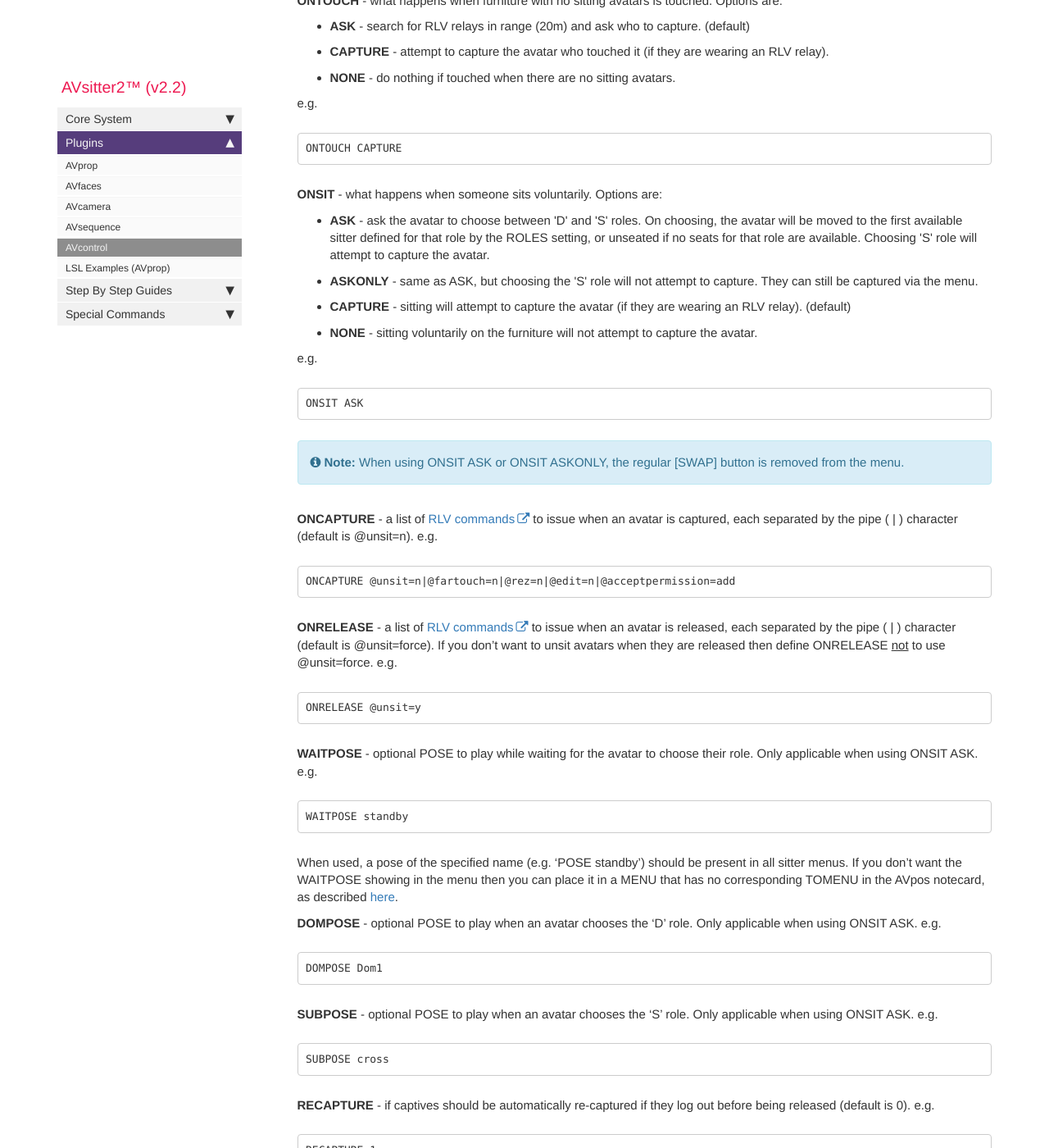
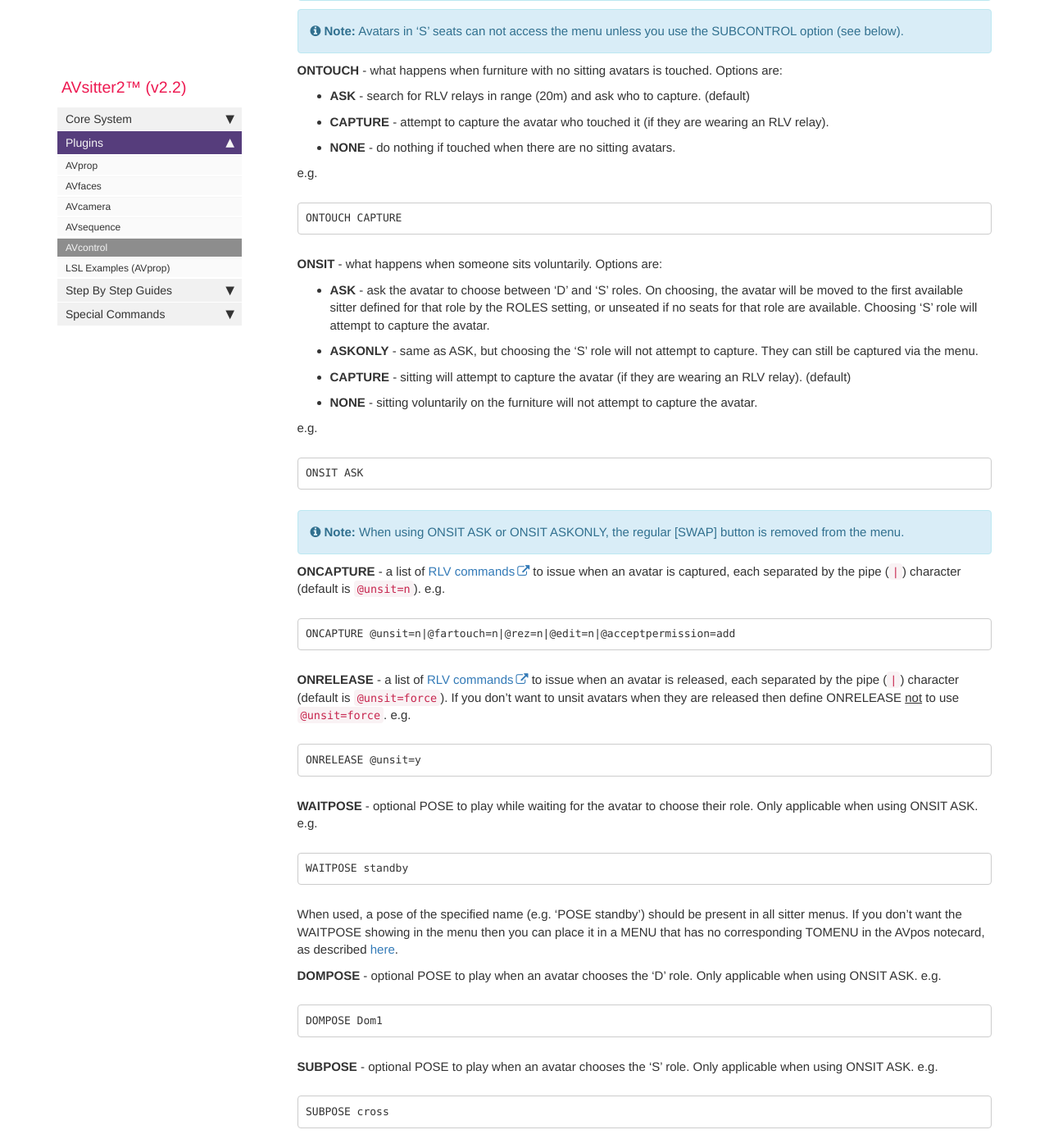
Before and after one commit to AVsitter/avsitter.github.io, a Jekyll site: the page built from pages/avsitter2/avsitter2_control.md, in a window 1280 px wide and 1400 px high, scrolled down 2514 px. Shown: the whole window at 82% size. Built offline with Jekyll 4.4.1, drawn with Linux system fonts in a browser that asks for light colours; nearby versions of some CDN libraries; comment, search, counter and statistics services are not loaded; some of the changed text lies outside the part shown.

Commit message:
Changed HTML to Markdown in avsitter2_control.md

````diff
--- a/pages/avsitter2/avsitter2_control.md
+++ b/pages/avsitter2/avsitter2_control.md
@@ -8,7 +8,7 @@ folder: avsitter2
 
 ## AVcontrol&trade;
 
-The AVcontrol&trade; plugin adds specialized features to AVsitter&trade; furniture including for photo studio or furniture where one avatar wants to control the menu of another avatar. The plugin also includes scripts for compatibility with some popular 3rd party adult roleplay systems in SL such as <a href="http://wiki.secondlife.com/wiki/Third_Party_Viewer_Directory/Restrained_Love">RLV</a>, <a href="https://www.getxcite.com/">Xcite!</a> and <a href="http://lslwiki.net/lslwiki/wakka.php?wakka=exchangeLockGuard">Lockguard</a>.
+The AVcontrol&trade; plugin adds specialized features to AVsitter&trade; furniture including for photo studio or furniture where one avatar wants to control the menu of another avatar. The plugin also includes scripts for compatibility with some popular 3rd party adult roleplay systems in SL such as [RLV](http://wiki.secondlife.com/wiki/Third_Party_Viewer_Directory/Restrained_Love), [Xcite!](https://www.getxcite.com/) and [Lockguard](http://lslwiki.net/lslwiki/wakka.php?wakka=exchangeLockGuard).
 
 {% include important.html content="AVcontrol scripts and examples are found inside the AVcontrol [BOX] (inside the Plugins [BOX])." %}
 
@@ -17,72 +17,58 @@ The [AV]root-control script allows menus of sitting avatars to be controlled by
 
 To use this feature, start with the <a href="/avsitter2_home.html#setup">normal setup</a> procedure, then:
 
-<ol>
-<li/>Drop the <a href="/avsitter2_utilities.html#avroot-security-script">[AV]root-security</a> script into the <i>root prim</i> of your furniture. (Utilities box)
-
-<li/>Remove the <a href="/avsitter2_utilities.html#avroot-script">[AV]root</a> script, if you were using it.
-
-<li/>Drop the [AV]root-control script into the <i>root prim</i> of your furniture.
-
-<li/>Anyone can now touch the furniture to control the menu of the sitting avatars, depending on the security level.
-</ol>
+- Drop the [[AV]root-security](avsitter2_utilities.html#avroot-security-script) script into the *root prim* of your furniture. (Utilities box)
+- Remove the [[AV]root](avsitter2_utilities.html#avroot-script) script, if you were using it.
+- Drop the [AV]root-control script into the *root prim* of your furniture.
+- Anyone can now touch the furniture to control the menu of the sitting avatars, depending on the security level.
 
 ### [AV]root-RLV script
-The [AV]root-RLV script allows you to add RLV (Restrained Love Viewer) functions to your furniture. Specifically, it allows an avatar to <i>capture</i> other avatars and impose RLV restrictions upon them. To be controlled by RLV, avatars <i>must</i> be wearing an <i>RLV relay</i> based on the <a href=http://wiki.secondlife.com/wiki/LSL_Protocol/RestrainedLoveAPI>RLV API</a> (e.g. <a href="http://opencollar.at">OpenCollar</a>), and turn on RLV in the SL viewer.
+The [AV]root-RLV script allows you to add RLV (Restrained Love Viewer) functions to your furniture. Specifically, it allows an avatar to *capture* other avatars and impose RLV restrictions upon them. To be controlled by RLV, avatars *must* be wearing an *RLV relay* based on the [RLV API](http://wiki.secondlife.com/wiki/LSL_Protocol/RestrainedLoveAPI) (e.g. [OpenCollar](http://opencollar.at)), and turn on RLV in the SL viewer.
 
 To use this feature:
 
-<ol>
-<li/>Start with the instructions for <a href="/avsitter2_control.html#avroot-control-script">[AV]root-control</a>.
+- Start with the instructions for [[AV]root-control](avsitter2_control.html#avroot-control-script).
+- Drop the [AV]root-RLV script into the *root prim* of your furniture.
+- Place a notecard named AVpos into the *root prim* of your furniture (if there is not one already there).
 
-<li/>Drop the [AV]root-RLV script into the <i>root prim</i> of your furniture.
+{% include important.html content="If working with a couples setup and RLV, the sitA+sitB scripts *must* be in the root prim." %}
 
-<li/>Place a notecard named AVpos into the <i>root prim</i> of your furniture (if there is not one already there).
-</ol>
+{% include important.html content="The [AV]root-RLV script can not be used when assigning SitTargets for [multiple SET](avsitter2_sittargets.html) in the same object." %}
 
-{% include important.html content="If working with a couples setup and RLV, the sitA+sitB scripts <i>must</i> be in the root prim." %}
+{% include tip.html content="For examples, see the [[AV]control examples](avsitter2_control.html#examples) provided to you in the AVcontrol [BOX]." %}
 
-{% include important.html content="The [AV]root-RLV script can not be used when assigning SitTargets for <a href='/avsitter2_sittargets.html'>multiple SET</a> in the same object." %}
+#### Capture behavior
 
-{% include tip.html content="For examples, see the <a href='/avsitter2_control.html#examples'>[AV]control examples</a> provided to you in the AVcontrol [BOX]." %}
-
-<br>
-<b>Capture behavior</b>
-
-{% include note.html content="Selecting an avatar for capture will force them to sit on the furniture and the menu will be 'locked', meaning that only the controlling avatar can access the menu. The timelock countdown <i>is not</i> automatically started." %}
+{% include note.html content="Selecting an avatar for capture will force them to sit on the furniture and the menu will be 'locked', meaning that only the controlling avatar can access the menu. The timelock countdown *is not* automatically started." %}
 
 {% include note.html content="If an avatar sits voluntarily and is captured then the menu will be 'unlocked', meaning that any non-captured avatar can take control of the menu. The timelock countdown is automatically started." %}
 
 {% include note.html content="When an avatar is released, any RLV restrictions imposed by the furniture are removed." %}
 
-<br>
-<b>Control menu</b>
+#### Control menu
 
 The Control menu contains the following options:
 
-<ol>
-<li/><b>Capture!</b> - capture the avatar.
-<li/><b>Release!</b> - release the captive avatar.
-<li/><b>Take Keys/Drop Keys</b> - allows the controlling avatar to "lock" or "unlock" the menu.
-<li/><b>Timelock</b> - start/stop/change the countdown timer for automatic release.
-<li/><b>Restrict</b> - available only if the [AV]root-RLV-extra script is included (see below).
-<li/><b>Un/Dress</b> - available only if the [AV]root-RLV-extra script is included (see below).
-<li/><b>Menu</b> - goes to the regular pose menu of the captive avatar.
-<li/><b>[STOP]</b> - releases and unsits all avatars.
-</ol>
+- **Capture!** - capture the avatar.
+- **Release!** - release the captive avatar.
+- **Take Keys/Drop Keys** - allows the controlling avatar to "lock" or "unlock" the menu.
+- **Timelock** - start/stop/change the countdown timer for automatic release.
+- **Restrict** - available only if the [AV]root-RLV-extra script is included (see below).
+- **Un/Dress** - available only if the [AV]root-RLV-extra script is included (see below).
+- **Menu** - goes to the regular pose menu of the captive avatar.
+- **[STOP]** - releases and unsits all avatars.
 
-{% include important.html content="For testing, you can enable RLV debug messages in your SL viewer's menu under <b>'RLV>Debug>Show Debug Messages'</b>." %}
+{% include important.html content="For testing, you can enable RLV debug messages in your SL viewer's menu under **'RLV>Debug>Show Debug Messages'**." %}
 
-<br>
-<b>AVpos Notecard</b>
+#### AVpos Notecard
 
 The AVpos notecard can include the following RLV related settings, placed at the top of the notecard.
 
-<b>RLV</b> - if the RLV capture and menu restrictions should be enabled (default is 1). Switch off to adjust poses. e.g.
+**RLV** - if the RLV capture and menu restrictions should be enabled (default is 1). Switch off to adjust poses. e.g.
 
 	RLV 0
 
-<b>ROLES</b> - the roles (either 'D' for 'Dominant' or 'S' for 'Submissive') for each avatar, separated by the pipe ( &#124; ) character. e.g.
+**ROLES** - the roles (either 'D' for 'Dominant' or 'S' for 'Submissive') for each avatar, separated by the pipe (`|`) character. e.g.
 
 	ROLES D|S
 
@@ -92,89 +78,87 @@ The number of entries must correspond exactly to the number of SITTER lines in t
 
 {% include note.html content="Avatars in 'S' seats can not access the menu unless you use the SUBCONTROL option (see below)." %}
 
-<br>
-<b>ONTOUCH</b> - what happens when furniture with no sitting avatars is touched. Options are:
+**ONTOUCH** - what happens when furniture with no sitting avatars is touched. Options are:
 
-<ul>
-<li/><b>ASK</b> - search for RLV relays in range (20m) and ask who to capture. (default)
-<li/><b>CAPTURE</b> - attempt to capture the avatar who touched it (if they are wearing an RLV relay).
-<li/><b>NONE</b> - do nothing if touched when there are no sitting avatars.
-</ul>
+- **ASK** - search for RLV relays in range (20m) and ask who to capture. (default)
+- **CAPTURE** - attempt to capture the avatar who touched it (if they are wearing an RLV relay).
+- **NONE** - do nothing if touched when there are no sitting avatars.
+
 e.g.
 
 	ONTOUCH CAPTURE
 
-<b>ONSIT</b> - what happens when someone sits voluntarily. Options are:
+**ONSIT** - what happens when someone sits voluntarily. Options are:
 
-<ul>
-<li/><b>ASK</b> - ask the avatar to choose between 'D' and 'S' roles. On choosing, the avatar will be moved to the first available sitter defined for that role by the ROLES setting, or unseated if no seats for that role are available. Choosing 'S' role will attempt to capture the avatar.
-<li/><b>ASKONLY</b> - same as ASK, but choosing the 'S' role will not attempt to capture. They can still be captured via the menu.
-<li/><b>CAPTURE</b> - sitting will attempt to capture the avatar (if they are wearing an RLV relay). (default)
-<li/><b>NONE</b> - sitting voluntarily on the furniture will not attempt to capture the avatar.
-</ul>
+- **ASK** - ask the avatar to choose between 'D' and 'S' roles. On choosing, the avatar will be moved to the first available sitter defined for that role by the ROLES setting, or unseated if no seats for that role are available. Choosing 'S' role will attempt to capture the avatar.
+- **ASKONLY** - same as ASK, but choosing the 'S' role will not attempt to capture. They can still be captured via the menu.
+- **CAPTURE** - sitting will attempt to capture the avatar (if they are wearing an RLV relay). (default)
+- **NONE** - sitting voluntarily on the furniture will not attempt to capture the avatar.
+
 e.g.
 
 	ONSIT ASK
 
 {% include note.html content="When using ONSIT ASK or ONSIT ASKONLY, the regular [SWAP] button is removed from the menu." %}
 
-<br>
-<b>ONCAPTURE</b> - a list of <a href='http://wiki.secondlife.com/wiki/LSL_Protocol/RestrainedLoveAPI'>RLV commands</a> to issue when an avatar is captured, each separated by the pipe ( &#124; ) character (default is @unsit=n). e.g.
+**ONCAPTURE** - a list of [RLV commands](http://wiki.secondlife.com/wiki/LSL_Protocol/RestrainedLoveAPI) to issue when an avatar is captured, each separated by the pipe (`|`) character (default is `@unsit=n`). e.g.
 
 	ONCAPTURE @unsit=n|@fartouch=n|@rez=n|@edit=n|@acceptpermission=add
 
-<b>ONRELEASE</b> - a list of <a href='http://wiki.secondlife.com/wiki/LSL_Protocol/RestrainedLoveAPI'>RLV commands</a> to issue when an avatar is released, each separated by the pipe ( &#124; ) character (default is @unsit=force). If you don't want to unsit avatars when they are released then define ONRELEASE <U>not</u> to use @unsit=force. e.g.
+**ONRELEASE** - a list of [RLV commands](http://wiki.secondlife.com/wiki/LSL_Protocol/RestrainedLoveAPI) to issue when an avatar is released, each separated by the pipe (`|`) character (default is `@unsit=force`). If you don't want to unsit avatars when they are released then define ONRELEASE <ins>not</ins> to use `@unsit=force`. e.g.
 
 	ONRELEASE @unsit=y
 
-<b>WAITPOSE</b> - optional POSE to play while waiting for the avatar to choose their role. Only applicable when using ONSIT ASK. e.g.
+**WAITPOSE** - optional POSE to play while waiting for the avatar to choose their role. Only applicable when using ONSIT ASK. e.g.
 
 	WAITPOSE standby
 
-When used, a pose of the specified name (e.g. 'POSE standby') should be present in all sitter menus. If you don't want the WAITPOSE showing in the menu then you can place it in a MENU that has no corresponding TOMENU in the AVpos notecard, as described <a href="/avsitter2_sequence.html#hiding-poses">here</a>.
+When used, a pose of the specified name (e.g. 'POSE standby') should be present in all sitter menus. If you don't want the WAITPOSE showing in the menu then you can place it in a MENU that has no corresponding TOMENU in the AVpos notecard, as described [here](avsitter2_sequence.html#hiding-poses).
 
-<b>DOMPOSE</b> - optional POSE to play when an avatar chooses the 'D' role. Only applicable when using ONSIT ASK. e.g.
+**DOMPOSE** - optional POSE to play when an avatar chooses the 'D' role. Only applicable when using ONSIT ASK. e.g.
 
 	DOMPOSE Dom1
 
-<b>SUBPOSE</b> - optional POSE to play when an avatar chooses the 'S' role. Only applicable when using ONSIT ASK. e.g.
+**SUBPOSE** - optional POSE to play when an avatar chooses the 'S' role. Only applicable when using ONSIT ASK. e.g.
 
 	SUBPOSE cross
 
-<b>RECAPTURE</b> - if captives should be automatically re-captured if they log out before being released (default is 0). e.g.
+**RECAPTURE** - if captives should be automatically re-captured if they log out before being released (default is 0). e.g.
 
 	RECAPTURE 1
 
-{% include important.html content="Note that for recapture to work, it must be supported by the RLV Relay being used (see <a href='//avsitter.com/qa/955'>here</a>)." %}
+{% include important.html content="Note that for recapture to work, it must be supported by the RLV Relay being used (see [here](http://avsitter.com/qa/955))." %}
 
-<br>
-<b>TIMELOCK</b> - the initial setting for the timelock in minutes (default is 0). e.g.
+**TIMELOCK** - the initial setting for the timelock in minutes (default is 0). e.g.
 
 	TIMELOCK 5
 
-<b>SUBCONTROL</b> - if submissives should be allowed to access their own pose menu (default is 0). e.g.
+**SUBCONTROL** - if submissives should be allowed to access their own pose menu (default is 0). e.g.
 
 	SUBCONTROL 1
 
-You can also put @touchworld=n in your ONCAPTURE list to prevent submissives touching the furniture for menu when captured.
+You can also put `@touchworld=n` in your ONCAPTURE list to prevent submissives touching the furniture for menu when captured.
 
-<b>HTEXT</b> - if hovertext should be set on the root prim showing the RLV status (default is 1). Offset height by using a number >1. e.g.
+**HTEXT** - if hovertext should be set on the root prim showing the RLV status (default is 1). Offset height by using a number >1. e.g.
 
 	HTEXT 0 or HTEXT 10
 
 If you want to show the hovertext on a different prim then use HTEXT 0 and link message 90207 in your own script. e.g:
 
 ```js
-default{
-    link_message(integer sender, integer num, string text, key suggested_color){
-        if(num==90207){
-            llSetText(text,(vector)((string)suggested_color),1);
+default
+{
+    link_message(integer sender, integer num, string text, key suggested_color)
+    {
+        if(num == 90207)
+        {
+            llSetText(text, (vector)((string)suggested_color), 1);
         }
     }
 }
 ```
 
-<b>Example settings<b>
+#### Example settings
 
 Example for 1 submissive sitter:
 
@@ -202,27 +186,23 @@ ONCAPTURE @unsit=n|@fartouch=n
 ```
 {% include important.html content="RLV settings are not printed out during settings [DUMP]! Remember to leave your settings at the top of the notecard." %}
 
-{% include tip.html content="For more examples, see the <a href='/avsitter2_control.html#examples'>[AV]control examples</a> provided to you in the AVcontrol [BOX]." %}
+{% include tip.html content="For more examples, see the [[AV]control examples](avsitter2_control.html#examples) provided to you in the AVcontrol [BOX]." %}
 
-<br>
-<b>[AV]root-RLV-extra script</b>
+### [AV]root-RLV-extra script
 
 Adding this optional script will provide additional RLV Restrict and Un/Dress menus, which include the following options:
 
-<ol>
-<li/><b>Restrict</b> - toggle various RLV restrictions on the captive.
-<li/><b>Browse #RLV</b> - browse the avatar's #RLV folder and wear/unwear folders they have set up.
-<li/><b>Fast Strip</b> - remove every item of clothing and attachments from all attachment points (except skull).
-<li/><b>Undress</b> - remove individual clothing layers.
-<li/><b>Detach</b> - remove attachments from individual attachment points.
-</ol>
+- **Restrict** - toggle various RLV restrictions on the captive.
+- **Browse #RLV** - browse the avatar's #RLV folder and wear/unwear folders they have set up.
+- **Fast Strip** - remove every item of clothing and attachments from all attachment points (except skull).
+- **Undress** - remove individual clothing layers.
+- **Detach** - remove attachments from individual attachment points.
 
-{% include important.html content="Folders starting with a period ( . ) can not be browsed, and adding <i>(nostrip)</i> to an item's name or folder will prevent it from being removed. Many guides such as <a href='https://raw.githubusercontent.com/OpenCollar/opencollar/master/src/spares/readme_smartstrip'>OpenCollar's smartstrip guide</a> discuss #RLV folder setup." %}
+{% include important.html content="Folders starting with a period ( . ) can not be browsed, and adding *(nostrip)* to an item's name or folder will prevent it from being removed. Many guides such as [OpenCollar's smartstrip guide](https://raw.githubusercontent.com/OpenCollar/opencollar/master/src/spares/readme_smartstrip) discuss #RLV folder setup." %}
 
-<br>
-<b>LSL Scripting</b>
+### LSL Scripting
 
-A link message exists so scripters can make things happen when avatars are captured/released. See <a href="//avsitter.com/qa/501">here</a>.
+A link message exists so scripters can make things happen when avatars are captured/released. See [here](http://avsitter.com/qa/501).
 
 ### [AV]Xcite! script
 This optional script allows you to make your AVsitter&trade; furniture compatible with Xcite! and Sensations products in SL.
@@ -234,51 +214,37 @@ This optional script allows you to make your AVsitter&trade; furniture compatibl
 {% include note.html content="Xcite! compatible features should be switched on/off via the product's menu (e.g. on the HUD provided with the Xcite! or Sensations product menu)." %}
 
 ### [AV]LockGuard script
-This optional script allows you to make your AVsitter&trade; furniture work with <a href="http://wiki.secondlife.com/wiki/LSL_Protocol/LockGuard">LockGuard V2</a> compatible cuffs (e.g. <a href="http://opencollar.at">OpenCollar</a>) for particle chains. Details for use are included within the [AV]LockGuard script itself.
+This optional script allows you to make your AVsitter&trade; furniture work with [LockGuard V2](http://wiki.secondlife.com/wiki/LSL_Protocol/LockGuard) compatible cuffs (e.g. [OpenCollar](http://opencollar.at)) for particle chains. Details for use are included within the [AV]LockGuard script itself.
 
 ## Examples
 The following Examples are provided in the AVcontrol box:
 
-<ol>
-<li/><b>Photo Stand</b>
-<br>Basic example of the [AV]root-control script for a non-RLV situation.
+- **Photo Stand**
+Basic example of the [AV]root-control script for a non-RLV situation.
+- **Photo Stand, multiple setup prims**
+Example of the [AV]root-control script for a non-RLV situation, with multiple setup prims.
+- **RLV & LockGuard, 1 sub**
+RLV for 1 submissive.
+- **RLV & LockGuard, Dom+sub**
+RLV for 1 submissive and 1 dominant (ONSIT ASK).
+- **RLV & LockGuard, 2 subs**
+RLV for 2 submissives (with [SitTargets defined](avsitter2_sittargets.html) so avatars will be captured on to the prim that was last touched).
+- **RLV & LockGuard, Dom+2 subs**
+RLV for 2 submissives and 1 dominant (ONSIT ASK).
+- **RLV & LockGuard, multiple setup prims**
+RLV for 2 submissives, set in multiple setup prims.
+- **RLV & Props, Dom+sub**
+RLV for 1 submissive and 1 dominant (With multiple <a href="/avsitter2_prop.html">prop</a> examples).
+- **RLV Cage Example, 1 sub**
+Cage example for 1 submissive (SUBCONTROL 1).
+- **LockGuard attaching to Props, 1 sub**
+Attaching particle chains to props.
+- **RLV Sofa Example, Dom+sub**
+Example of use in "normal" furniture (SUBCONTROL 1, ONTOUCH NONE, ONSIT NONE).
+- **RLV bed Example, Dom+2 subs**
+Example of use in "normal" furniture (SUBCONTROL 1, ONTOUCH NONE, ONSIT ASKONLY).
 
-<li/><b>Photo Stand, multiple setup prims</b>
-<br>Example of the [AV]root-control script for a non-RLV situation, with multiple setup prims.
-
-<li/><b>RLV & LockGuard, 1 sub</b>
-<br>RLV for 1 submissive.
-
-<li/><b>RLV & LockGuard, Dom+sub</b>
-<br>RLV for 1 submissive and 1 dominant (ONSIT ASK).
-
-<li/><b>RLV & LockGuard, 2 subs</b>
-<br>RLV for 2 submissives (with <a href="/avsitter2_sittargets.html">SitTargets defined</a> so avatars will be captured on to the prim that was last touched).
-
-<li/><b>RLV & LockGuard, Dom+2 subs</b>
-<br>RLV for 2 submissives and 1 dominant (ONSIT ASK).
-
-<li/><b>RLV & LockGuard, multiple setup prims</b>
-<br>RLV for 2 submissives, set in multiple setup prims.
-
-<li/><b>RLV & Props, Dom+sub</b>
-<br>RLV for 1 submissive and 1 dominant (With multiple <a href="/avsitter2_prop.html">prop</a> examples).
-
-<li/><b>RLV Cage Example, 1 sub</b>
-<br>Cage example for 1 submissive (SUBCONTROL 1).
-
-<li/><b>LockGuard attaching to Props, 1 sub</b>
-<br>Attaching particle chains to props.
-
-<li/><b>RLV Sofa Example, Dom+sub</b>
-<br>Example of use in "normal" furniture (SUBCONTROL 1, ONTOUCH NONE, ONSIT NONE).
-
-<li/><b>RLV bed Example, Dom+2 subs</b>
-<br>Example of use in "normal" furniture (SUBCONTROL 1, ONTOUCH NONE, ONSIT ASKONLY).
-
-</ol>
-
-{% include important.html content="OpenCollar cuffs provided in <a href='/avsitter2_examples.html'>examples</a> are for demonstration only. Current versions should be obtained from <a href='http://opencollar.at'>OpenCollar</a>." %}
+{% include important.html content="OpenCollar cuffs provided in [examples](avsitter2_examples.html) are for demonstration only. Current versions should be obtained from [OpenCollar](http://opencollar.at)." %}
 
 
 {% include links.html %}
````
